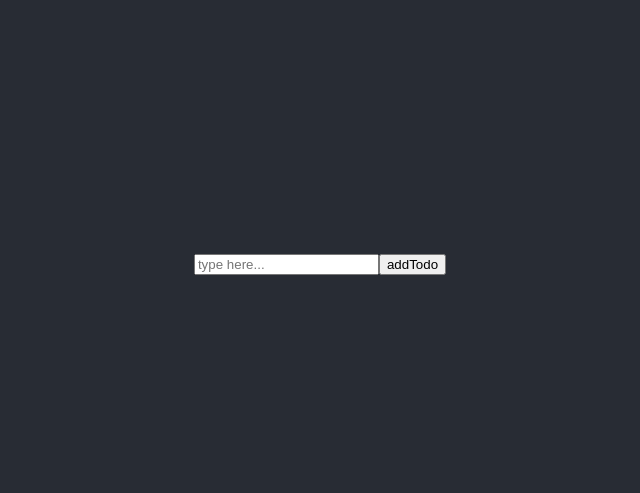
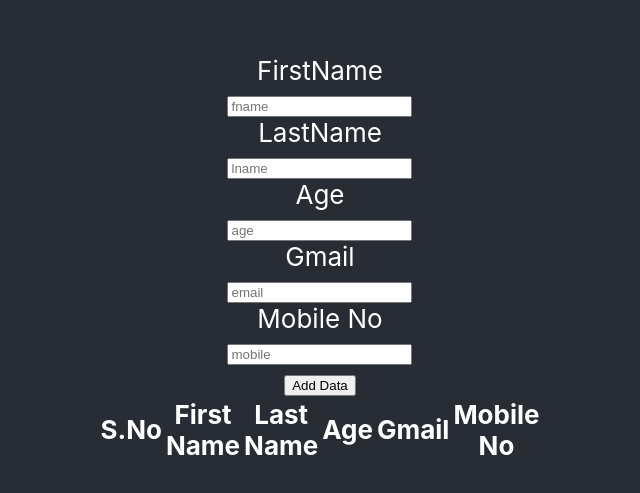
Before and after one commit to ilayarajacloud/react-crud-operation, a React (Create React App) app: page / in a window 1280 px wide. Shown: the part 141-634 px from the top of the page, without its empty margins (320-960 px from the left). Built offline with nearby package versions, Linux system fonts and the light colour scheme.

Commit message:
reacr-crud

```diff
--- a/src/App.js
+++ b/src/App.js
@@ -1,6 +1,7 @@
 import './App.css';
 import ListWidthIndex from './components/ListWidthIndex';
 import ListWithId from './components/ListWithId';
+import UserCrud from './components/user-crud/Index';
 // import FormCurdWithStaticData from './oldtodo/FormCurdWithStaticData';
 // import TodoList from './oldtodo/TodoList';
 // import TodoListWithId from './oldtodo/TodoListWithId';
@@ -10,7 +11,8 @@ function App() {
     <div className="App">
       <header className="App-header">
         {/* <ListWithId /> */}
-        <ListWidthIndex />
+        {/* <ListWidthIndex /> */}
+        <UserCrud />
       {/* <TodoList /> */}
       {/* <TodoListWithId /> */}
       {/* <FormCurdWithStaticData /> */}
--- /dev/null
+++ b/src/components/user-crud/Index.js
@@ -0,0 +1,30 @@
+import React, { useState } from 'react'
+import RegisterForm from './RegisterForm'
+import Table from '../../shared/Table'
+
+const UserCrud = () => {
+  const [arryList, setArryList]=useState([])
+  const getUserList=(val)=>{
+    console.log(val);
+    setArryList(val);
+  }
+  console.log(arryList);
+  return (
+    <div>
+      <RegisterForm getUserList={getUserList}/>
+      <Table list={arryList.map((item)=>{
+        return(
+          <tr>
+                  <td>{item.fname}</td>
+                  <td>{item.lname}</td>
+                  <td>{item.age}</td>
+                  <td>{item.email}</td>
+                  <td>{item.mobile}</td>
+          </tr>
+        )
+      })}/>
+    </div>
+  )
+}
+
+export default UserCrud
--- /dev/null
+++ b/src/components/user-crud/RegisterForm.js
@@ -0,0 +1,74 @@
+import React, { useState } from 'react'
+import Input from '../../shared/Input'
+import Button from '../../shared/Button'
+
+const RegisterForm = ({getUserList}) => {
+  const [formValue, setFormValue] = useState({});
+  const [userList, setUserList] = useState([]);
+
+  const onChangeInputValue = (name, value) => {
+    setFormValue({ ...formValue, [name]: value })
+  }
+
+  const addUserData=(e)=>{
+    debugger;
+    setUserList([...userList, {...formValue}]);
+    getUserList(userList)
+    setFormValue({});
+  }
+
+  console.log(userList);
+  console.log(formValue);
+  return (
+    <>
+
+        <label>FirstName</label>
+        <Input
+          type={'text'}
+          placeholder={"fname"}
+          name="fname"
+          value={formValue.fname}
+          onChange={(value) => onChangeInputValue('fname', value)}
+        />
+        <label>LastName</label>
+        <Input
+          type={'text'}
+          placeholder={"lname"}
+          name='lname'
+          value={formValue.lname}
+          onChange={(value) => onChangeInputValue('lname', value)}
+        />
+        <label>Age</label>
+        <Input
+          type={'number'}
+          placeholder={"age"}
+          name='age'
+          value={formValue.age}
+          onChange={(value) => onChangeInputValue('age', value)}
+        />
+        <label>Gmail</label>
+        <Input
+          type={'email'}
+          placeholder={'email'}
+          name="email"
+          value={formValue.email}
+          onChange={(value)=> onChangeInputValue('email', value)}
+        />
+        <label>Mobile No</label>
+        <Input
+        type={'number'}
+        placeholder={'mobile'}
+        name='mobile'
+        value={formValue}
+        onChange={(value)=> onChangeInputValue('mobile', value)}
+        />
+        <Button
+        onClick={addUserData}
+        btnText={"Add Data"}
+         />
+
+    </>
+  )
+}
+
+export default RegisterForm
--- /dev/null
+++ b/src/shared/Button.js
@@ -0,0 +1,11 @@
+import React from 'react'
+
+const Button = ({onClick, btnText}) => {
+  return (
+    <div>
+      <button onClick={onClick}>{btnText}</button>
+    </div>
+  )
+}
+
+export default Button
--- /dev/null
+++ b/src/shared/Input.js
@@ -0,0 +1,23 @@
+import React, { useState } from 'react'
+
+const Input = ({type, onChange, defaultValue, placeholder}) => {
+  const [value, setValue] = useState("")
+  const onClickHandler = (e) => {
+      setValue(e.target.value);
+      onChange(e.target.value);
+      // setValue('');
+  }
+  console.log(value);
+  return (
+    <div>
+      <input
+        type={type}
+        placeholder={placeholder}
+        value={value}
+        onChange={onClickHandler}
+      />
+    </div>
+  )
+}
+
+export default Input
--- /dev/null
+++ b/src/shared/Table.js
@@ -0,0 +1,26 @@
+import React from 'react'
+import Button from './Button'
+
+const Table = ({ list }) => {
+  return (
+    <div>
+      <table style={{ width: 100 }}>
+        <tr>
+          <th>S.No</th>
+          <th>First Name</th>
+          <th>Last Name</th>
+          <th>Age</th>
+          <th>Gmail</th>
+          <th>Mobile No</th>
+        </tr>
+        <tbody>
+            {
+              list
+            }
+        </tbody>
+      </table>
+    </div>
+  )
+}
+
+export default Table
```
